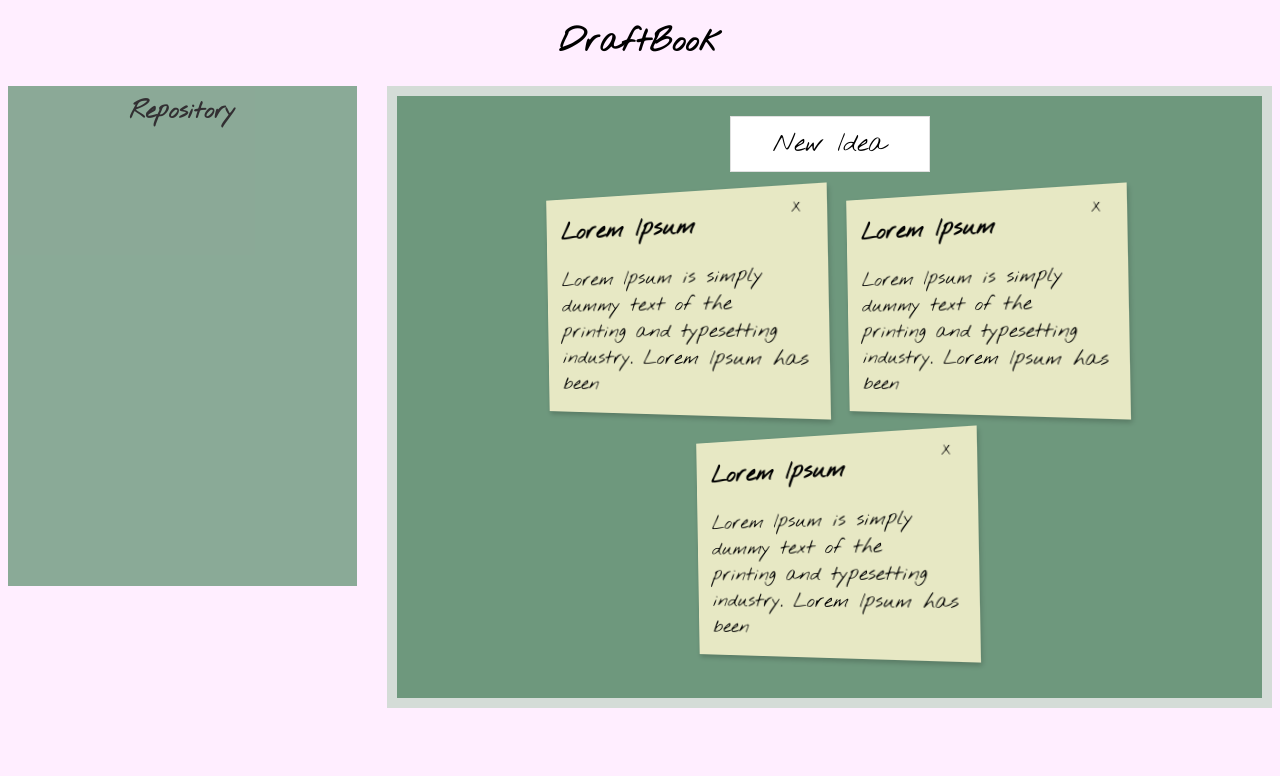
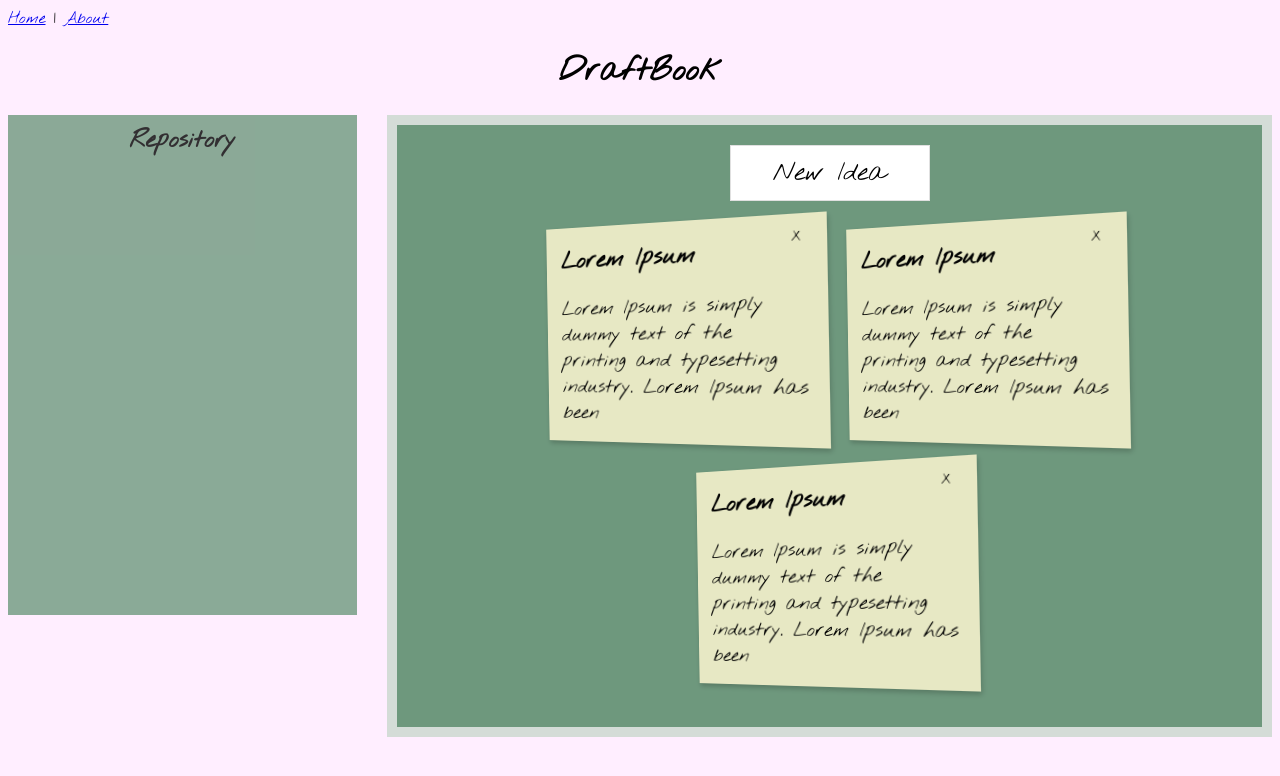
Before and after one commit to nufrofedoc/ideabook-yii2, a Vue app in the folder vueapp/: page / in a window 1280 px wide. Shown: the top 776 px of the page. Built offline with nearby package versions, Linux system fonts and the light colour scheme.

Commit message:
Add vue router

```diff
--- a/vueapp/src/App.vue
+++ b/vueapp/src/App.vue
@@ -1,32 +1,13 @@
 <template>
-    <div id="app">
-        <h1 class="heading">DraftBook</h1>
-        <div class="left">
-            <repository />
-        </div>
-        <div class="right">
-            <board />
-        </div>
+  <div id="app">
+    <div id="nav">
+      <router-link to="/">Home</router-link> |
+      <router-link to="/about">About</router-link>
+    </div>
+    <router-view/>
   </div>
 </template>
 
-<script>
- import Board from "./components/Board.vue";
- import Repository from "./components/Repository.vue";
+<style lang="scss">
 
- export default {
-     name: 'App',
-     components: {Board, Repository}
-}
-</script>
-
-<style lang="scss">
- .left {
-     float: left;
-     width: 30%;
- }
- .right {
-     float: left;
-     width: 70%;
- }
 </style>
--- a/vueapp/src/main.js
+++ b/vueapp/src/main.js
@@ -1,8 +1,10 @@
 import Vue from 'vue'
 import App from './App.vue'
+import router from './router'
 
 Vue.config.productionTip = false
 
 new Vue({
-  render: h => h(App),
+  router,
+  render: h => h(App)
 }).$mount('#app')
--- /dev/null
+++ b/vueapp/src/router/index.js
@@ -0,0 +1,29 @@
+import Vue from 'vue'
+import VueRouter from 'vue-router'
+import Home from '../views/Home.vue'
+
+Vue.use(VueRouter)
+
+const routes = [
+  {
+    path: '/',
+    name: 'Home',
+    component: Home
+  },
+  {
+    path: '/about',
+    name: 'About',
+    // route level code-splitting
+    // this generates a separate chunk (about.[hash].js) for this route
+    // which is lazy-loaded when the route is visited.
+    component: () => import(/* webpackChunkName: "about" */ '../views/About.vue')
+  }
+]
+
+const router = new VueRouter({
+  mode: 'history',
+  base: process.env.BASE_URL,
+  routes
+})
+
+export default router
--- /dev/null
+++ b/vueapp/src/views/About.vue
@@ -0,0 +1,5 @@
+<template>
+  <div class="about">
+    <h1>This is an about page</h1>
+  </div>
+</template>
--- /dev/null
+++ b/vueapp/src/views/Home.vue
@@ -0,0 +1,34 @@
+<template>
+    <div class="home">
+        <h1 class="heading">DraftBook</h1>
+        <div class="left">
+            <repository />
+        </div>
+        <div class="right">
+            <board />
+        </div>
+    </div>
+</template>
+
+<script>
+ // @ is an alias to /src
+
+ import Board from "../components/Board.vue";
+ import Repository from "../components/Repository.vue";
+
+ export default {
+     name: 'Home',
+     components: {Board, Repository}
+ }
+</script>
+
+<style lang="scss">
+ .left {
+     float: left;
+     width: 30%;
+ }
+ .right {
+     float: left;
+     width: 70%;
+ }
+</style>
```
Also changed, not shown: vueapp/package.json (+10 -4 lines), 1 other file (tests, documents, lock files or other folders).
